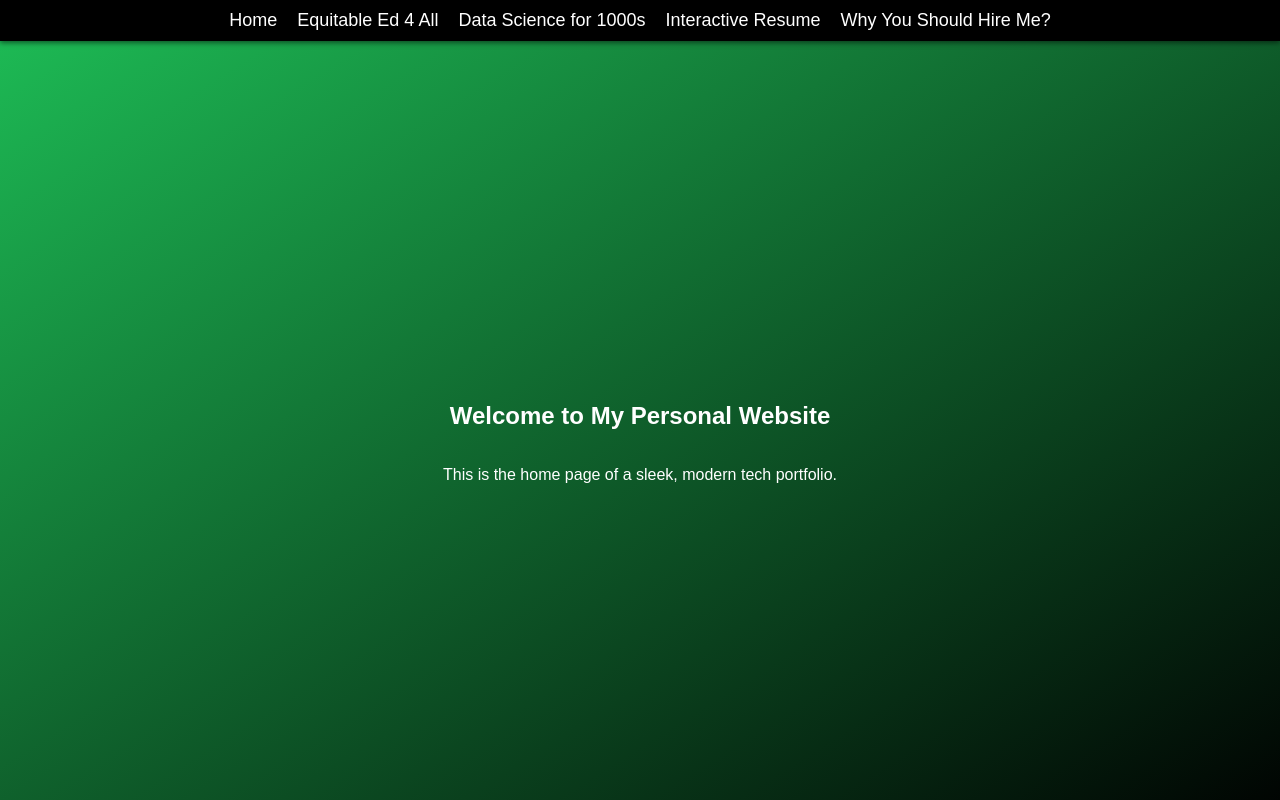
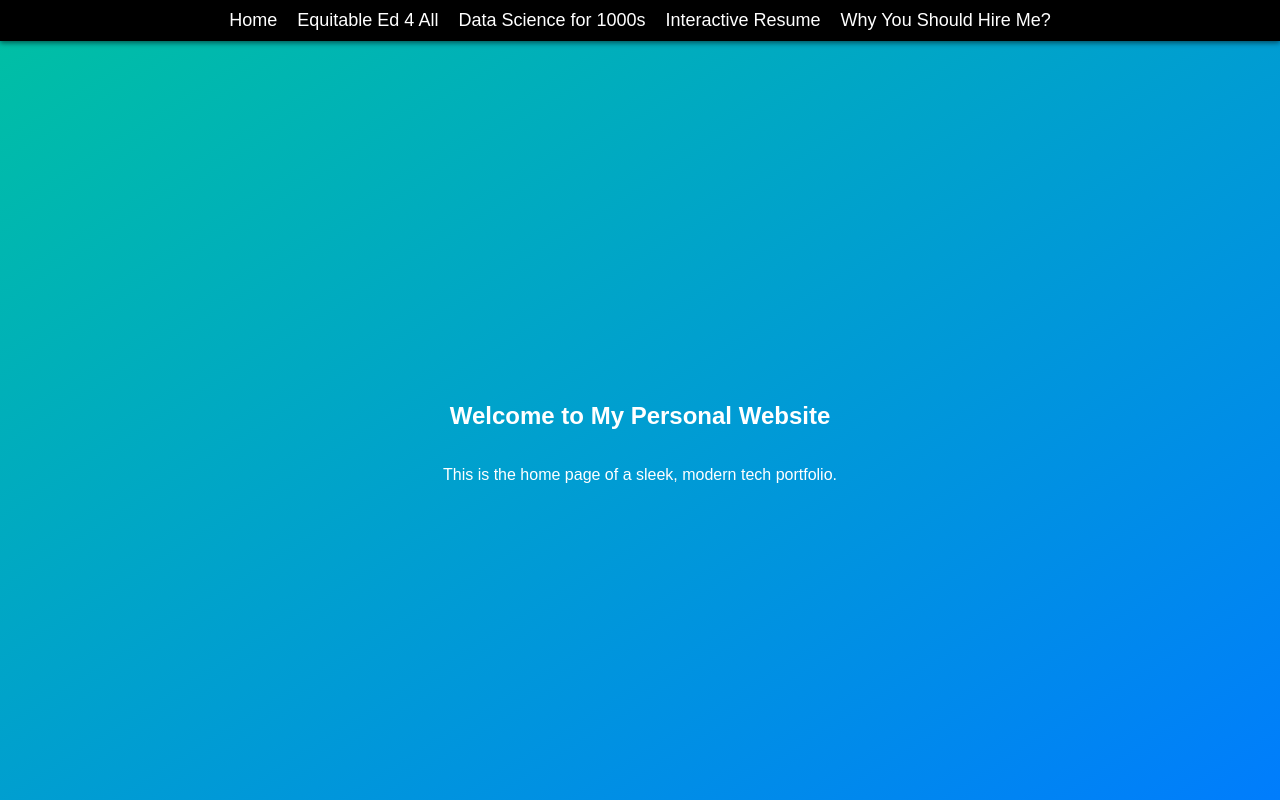
Before and after one commit to shreyagxpta/shreyagupta.github.io, a plain HTML site: page index.html in a window 1280 px wide. Shown: the top 800 px of the page. Drawn offline with Linux system fonts and the light colour scheme.

Commit message:
changed home page and why you should hire me bkgd

```diff
--- a/index.html
+++ b/index.html
@@ -17,7 +17,7 @@
         </ul>
     </nav>
 
-    <section id="home" class="gradient green-black">
+    <section id="home" class="gradient teal-blue">
         <h1>Welcome to My Personal Website</h1>
         <p>This is the home page of a sleek, modern tech portfolio.</p>
     </section>
--- a/style.css
+++ b/style.css
@@ -56,6 +56,11 @@ section {
     --end-color: #000;
 }
 
+.teal-blue {
+    --start-color: #00bfa5; /* Teal */
+    --end-color: #007bff;  /* Blue */
+}
+
 .blue-black {
     --start-color: #007bff;
     --end-color: #000;
@@ -71,6 +76,11 @@ section {
     --end-color: #000;
 }
 
+.orange-red {
+    --start-color: #ff8c00; /* Orange */
+    --end-color: #ff4500;  /* Red */
+}
+
 footer {
     background: #000;
     padding: 10px 0;
```
